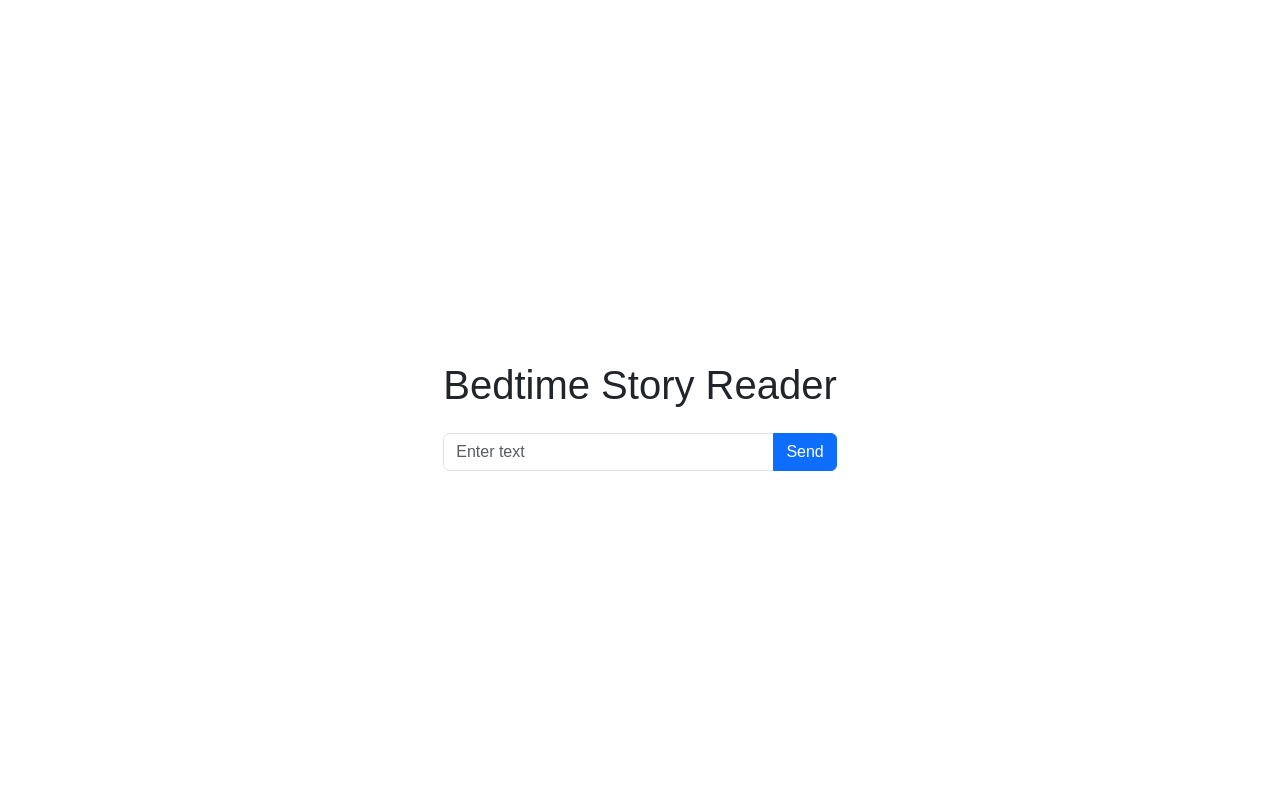
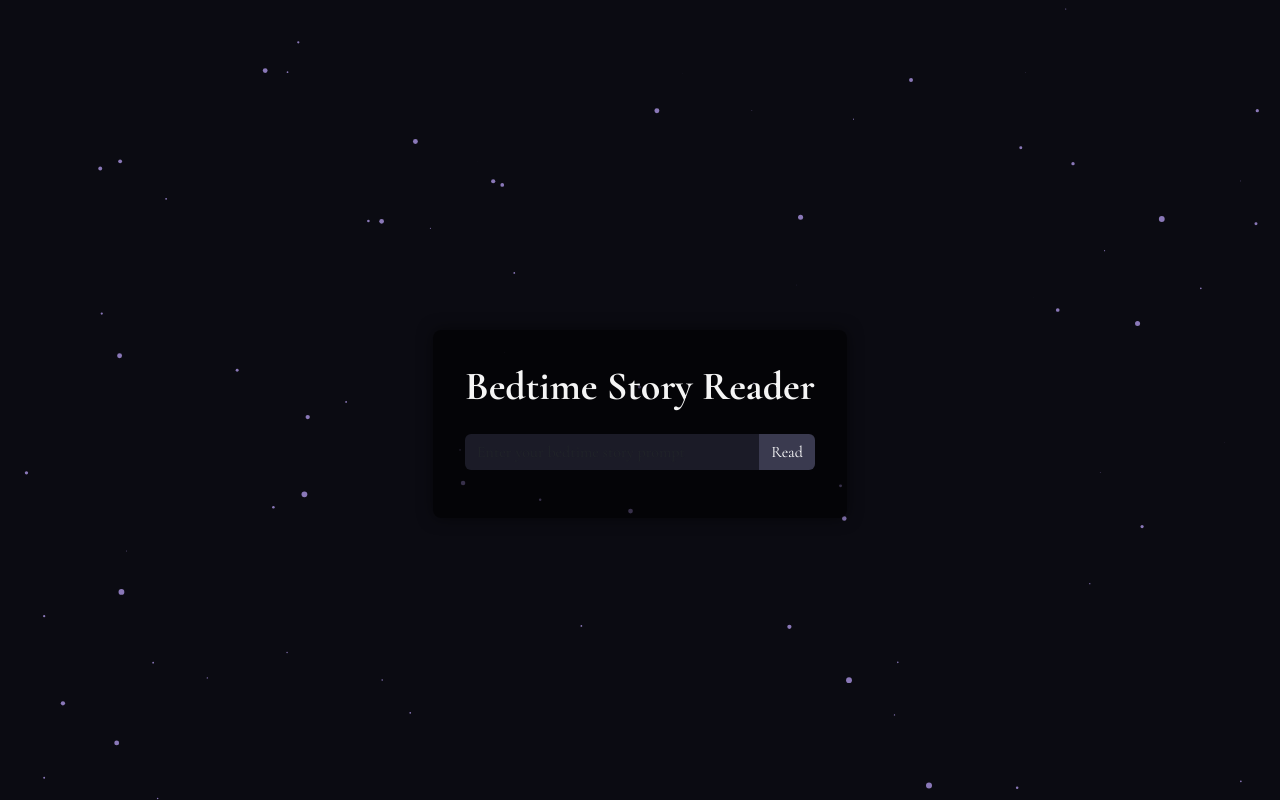
Before and after one commit to hejsek/test, an Angular app in the folder story-reader/: page / in a window 1280 px wide. Built offline with nearby package versions, Linux system fonts and the light colour scheme.

Commit message:
Add dark theme styling and adjust particles

```diff
--- a/story-reader/src/app/app.css
+++ b/story-reader/src/app/app.css
@@ -1,6 +1,10 @@
 
 .container {
   margin-top: 50px;
+  background-color: rgba(0, 0, 0, 0.6);
+  padding: 2rem;
+  border-radius: 8px;
+  box-shadow: 0 0 15px rgba(0, 0, 0, 0.5);
 }
 
 #particles-js {
@@ -11,3 +15,28 @@
   left: 0;
   z-index: -1;
 }
+
+input.form-control {
+  background-color: #1b1b27;
+  color: #e0e0e0;
+  border: none;
+}
+
+input.form-control:focus {
+  background-color: #1b1b27;
+  color: #fff;
+}
+
+.btn-primary {
+  background-color: #3a3a4f;
+  border: none;
+}
+
+.btn-primary:hover {
+  background-color: #4a4a6a;
+}
+
+h1 {
+  color: #f5f5f5;
+  font-weight: 700;
+}
--- a/story-reader/src/app/app.html
+++ b/story-reader/src/app/app.html
@@ -6,7 +6,7 @@
       type="text"
       class="form-control w-auto"
       [(ngModel)]="prompt"
-      placeholder="Enter text"
+      placeholder="Enter your bedtime story prompt"
     />
     <button class="btn btn-primary" (click)="generate()" [disabled]="loading">
       <span
@@ -14,7 +14,7 @@
         class="spinner-border spinner-border-sm me-2"
         role="status"
       ></span>
-      Send
+      Read
     </button>
   </div>
   <div *ngIf="audioUrl" class="mt-4">
--- a/story-reader/src/app/particle.service.ts
+++ b/story-reader/src/app/particle.service.ts
@@ -10,19 +10,19 @@ export class ParticleService {
     }
     particlesJS(id, {
       particles: {
-        number: { value: 50, density: { enable: true, value_area: 800 } },
-        color: { value: '#ffffff' },
+        number: { value: 60, density: { enable: true, value_area: 800 } },
+        color: { value: '#c0a6ff' },
         shape: { type: 'circle' },
-        opacity: { value: 0.5 },
+        opacity: { value: 0.7 },
         size: { value: 3, random: true },
         line_linked: {
-          enable: true,
+          enable: false,
           distance: 150,
-          color: '#ffffff',
+          color: '#c0a6ff',
           opacity: 0.4,
           width: 1,
         },
-        move: { enable: true, speed: 2 },
+        move: { enable: true, speed: 0.6 },
       },
       interactivity: {
         events: {
--- a/story-reader/src/index.html
+++ b/story-reader/src/index.html
@@ -5,6 +5,7 @@
   <title>StoryReader</title>
   <base href="/">
   <meta name="viewport" content="width=device-width, initial-scale=1">
+  <link href="https://fonts.googleapis.com/css2?family=Cormorant+Garamond:wght@400;700&display=swap" rel="stylesheet">
   <link rel="stylesheet" href="https://cdn.jsdelivr.net/npm/bootstrap@5.3.2/dist/css/bootstrap.min.css">
   <link rel="icon" type="image/x-icon" href="favicon.ico">
 </head>
--- a/story-reader/src/styles.css
+++ b/story-reader/src/styles.css
@@ -1,8 +1,11 @@
 body {
   margin: 0;
-  font-family: Arial, sans-serif;
+  font-family: 'Cormorant Garamond', serif;
+  background-color: #0b0b12;
+  color: #e0e0e0;
   display: flex;
   justify-content: center;
   align-items: center;
   height: 100vh;
+  overflow: hidden;
 }
```
